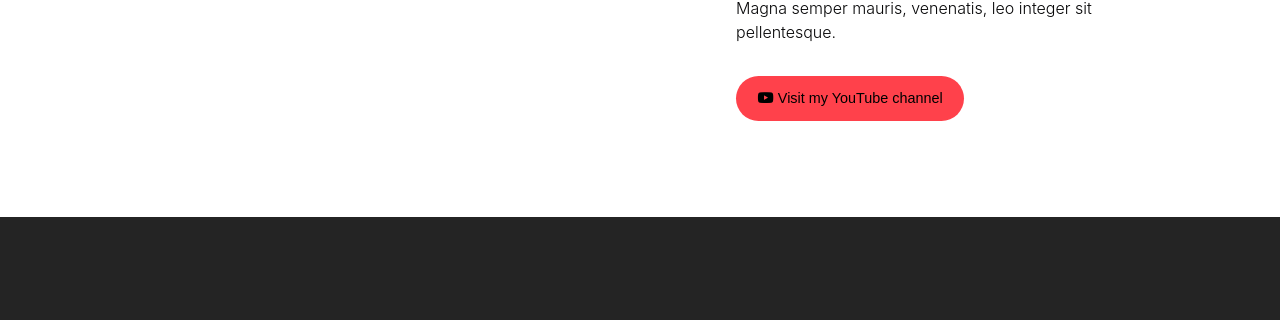
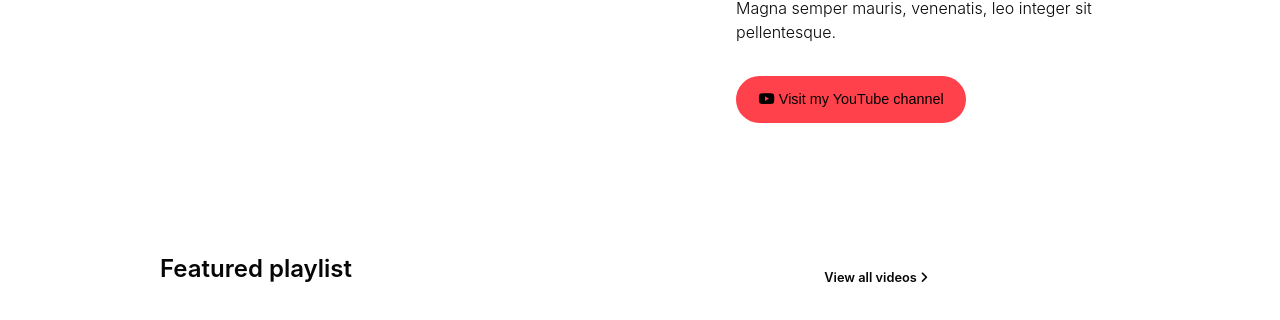
Before and after one commit to SimoneFerrini/proj-html-vuejs, a Vue app: page / in a window 1280 px wide. Shown: the part 1940-2260 px from the top of the page. Before the commit the page ends 2157 px from the top, so only its background shows below. Built offline with nearby package versions, Linux system fonts and the light colour scheme.

Commit message:
fixed buttons border

```diff
--- a/src/components/MainSection/SectionTwo.vue
+++ b/src/components/MainSection/SectionTwo.vue
@@ -36,6 +36,7 @@
 
 
         <div class="container">
+            <!--top section-------------------------------------------------------- -->
             <div class="top-container">
                 <div class="top-right">
 
@@ -60,8 +61,15 @@
                 </div>
 
             </div>
+            <!--bottom section ---------------------------------------------------- -->
             <div class="bot-container">
+                <div class="bot-text">
+                    <span id="bot-span-big">Featured playlist</span>
+                    <span id="bot-span-small">View all videos <i class="fa-solid fa-angle-right"></i></span>
+                </div>
+                <div class="cards-container">
 
+                </div>
             </div>
         </div>
 
@@ -77,7 +85,7 @@
 
         position: relative;
         color: $paletteBlack;
-
+//top section---------------------------------------------
         .img-container{
             width: calc(80vw / 2);
             height: calc(80vw / 2);
@@ -197,6 +205,33 @@
                     }
                 }
 
+                //bottom section --------------------------------------------------------------------------------
+                .bot-container{
+                    width: 100%;
+                    padding: 7em 0 7em 0;
+
+                    .bot-text{
+                        display: flex;
+                        flex-direction: row;
+                        justify-content: space-between;
+                        align-items: end;
+
+                        width: 80%;
+
+                        #bot-span-big{
+                            font-size: 1.5em;
+                            font-weight: 600;
+                        }
+
+                        #bot-span-small{
+                            font-size: 0.8em;
+                            font-weight: 600;
+                        }
+
+
+                    }
+                }
+
 
             }
     }
--- a/src/style.scss
+++ b/src/style.scss
@@ -25,6 +25,10 @@
   margin: 0 auto;
 }
 
+button{
+  border: 1px solid transparent;
+}
+
 button:hover{
   cursor: pointer;
 }
@@ -33,7 +37,7 @@ button:hover{
   padding: 1em 1.5em;
   border-radius: 25px;
   font-size: 0.9em;
-  border: none;
+  border: 1px solid transparent;
 }
 
 //general ^
```
